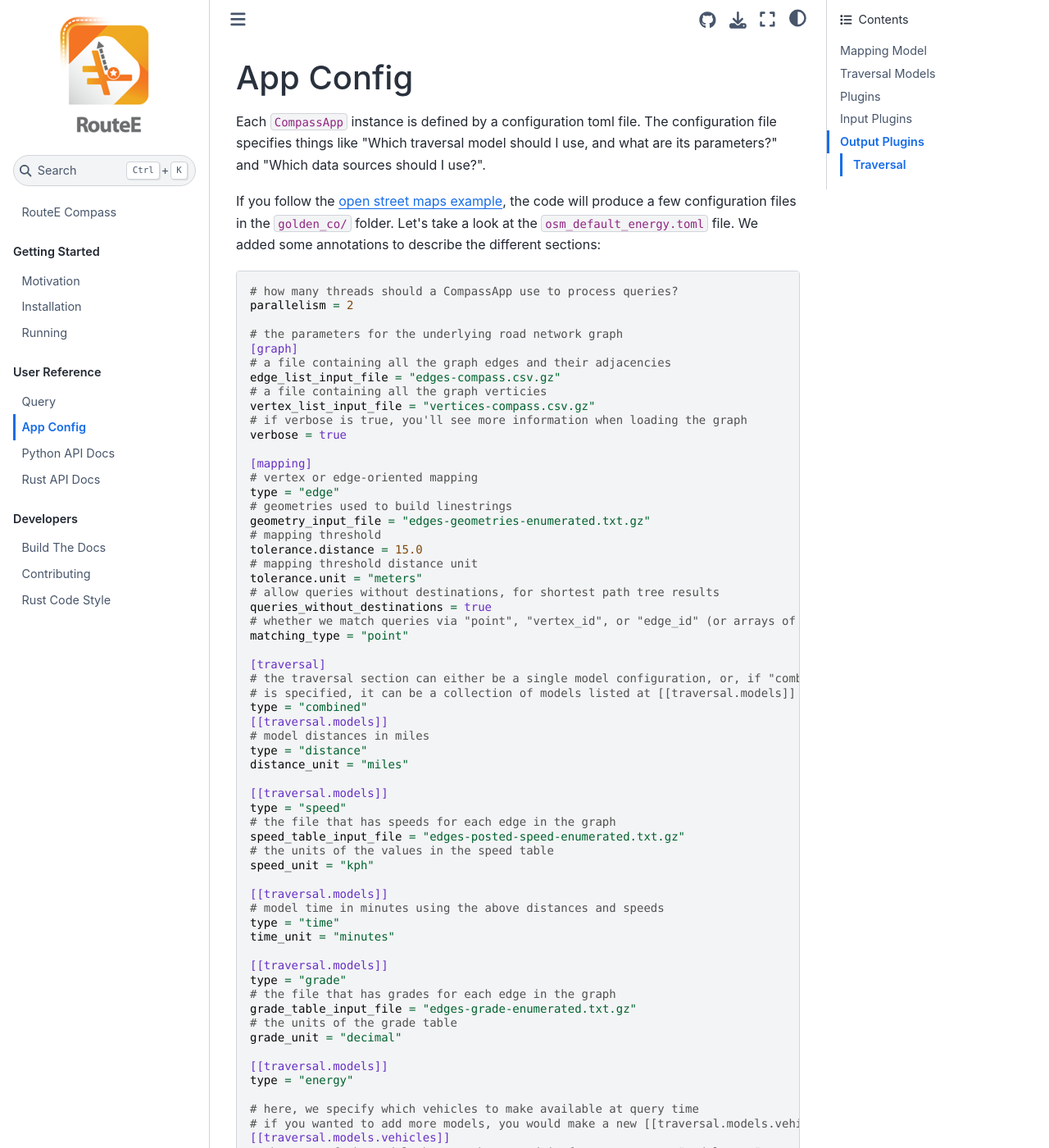
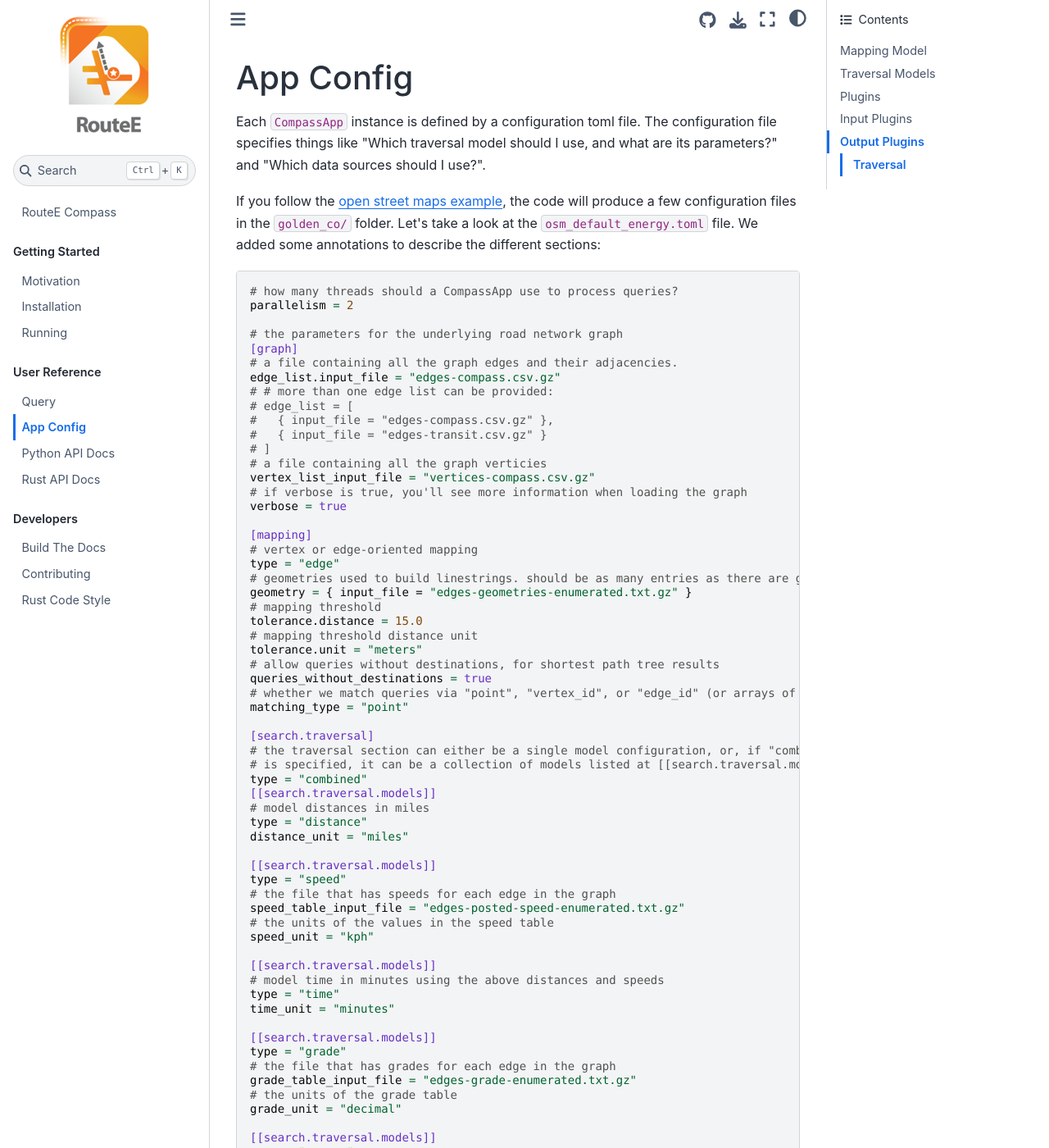
Before and after one commit to NREL/routee-compass, a Jupyter Book: the page built from docs/config.md, in a window 1280 px wide and 1400 px high. Shown: the whole window at 82% size. Built offline with Jupyter Book 1.0.4 settings and Sphinx 7.4.7 and the Sphinx Book theme 1.1.4, drawn with Linux system fonts in a browser that asks for light colours; pages that are not in the unit, such as notebooks, are missing from menus; some of the changed text lies outside the part shown.

Commit message:
update config documentation with edge_list changes

````diff
--- a/docs/config.md
+++ b/docs/config.md
@@ -12,8 +12,13 @@ parallelism = 2
 
 # the parameters for the underlying road network graph
 [graph]
-# a file containing all the graph edges and their adjacencies
-edge_list_input_file = "edges-compass.csv.gz"
+# a file containing all the graph edges and their adjacencies.
+edge_list.input_file = "edges-compass.csv.gz"
+# # more than one edge list can be provided:
+# edge_list = [
+#   { input_file = "edges-compass.csv.gz" },
+#   { input_file = "edges-transit.csv.gz" }
+# ]
 # a file containing all the graph verticies
 vertex_list_input_file = "vertices-compass.csv.gz"
 # if verbose is true, you'll see more information when loading the graph
@@ -22,8 +27,8 @@ verbose = true
 [mapping]
 # vertex or edge-oriented mapping
 type = "edge"
-# geometries used to build linestrings
-geometry_input_file = "edges-geometries-enumerated.txt.gz"
+# geometries used to build linestrings. should be as many entries as there are graph.edge_list entries.
+geometry = { input_file = "edges-geometries-enumerated.txt.gz" }
 # mapping threshold
 tolerance.distance = 15.0
 # mapping threshold distance unit
@@ -33,40 +38,40 @@ queries_without_destinations = true
 # whether we match queries via "point", "vertex_id", or "edge_id" (or arrays of combinations)
 matching_type = "point"
 
-[traversal]
+[search.traversal]
 # the traversal section can either be a single model configuration, or, if "combined"
-# is specified, it can be a collection of models listed at [[traversal.models]]
+# is specified, it can be a collection of models listed at [[search.traversal.models]]
 type = "combined"
-[[traversal.models]]
+[[search.traversal.models]]
 # model distances in miles
 type = "distance"
 distance_unit = "miles"
 
-[[traversal.models]]
+[[search.traversal.models]]
 type = "speed"
 # the file that has speeds for each edge in the graph
 speed_table_input_file = "edges-posted-speed-enumerated.txt.gz"
 # the units of the values in the speed table
 speed_unit = "kph"
 
-[[traversal.models]]
+[[search.traversal.models]]
 # model time in minutes using the above distances and speeds
 type = "time"
 time_unit = "minutes"
 
-[[traversal.models]]
+[[search.traversal.models]]
 type = "grade"
 # the file that has grades for each edge in the graph
 grade_table_input_file = "edges-grade-enumerated.txt.gz"
 # the units of the grade table
 grade_unit = "decimal"
 
-[[traversal.models]]
+[[search.traversal.models]]
 type = "energy"
 
 # here, we specify which vehicles to make available at query time
-# if you wanted to add more models, you would make a new [[traversal.models.vehicles]] section.
-[[traversal.models.vehicles]]
+# if you wanted to add more models, you would make a new [[search.traversal.models.vehicles]] section.
+[[search.traversal.models.vehicles]]
 # the name of the model that can be passed in from a query as "model_name"
 name = "2012_Ford_Focus"
 # the type of the vehicle, currently either:
@@ -89,7 +94,7 @@ real_world_energy_adjustment = 1.166
 
 # what underlying machine learn framework to use [smartcore | interpolate ]
 # in this case we use a model that interpolates the underlying model type over a regular grid
-[traversal.models.vehicles.model_type.interpolate]
+[search.traversal.models.vehicles.model_type.interpolate]
 underlying_model_type = "smartcore"
 speed_lower_bound = 0
 speed_upper_bound = 100
@@ -133,13 +138,13 @@ trip_energy_electric = 1
 ## Access costs
 
 # A turn delay model that assigns a time cost to each type of turn
-[access]
+[search.access]
 type = "turn_delay"
 edge_heading_input_file = "edges-headings-enumerated.csv.gz"
-[access.turn_delay_model]
+[search.access.turn_delay_model]
 type = "tabular_discrete"
 time_unit = "seconds"
-[access.turn_delay_model.table]
+[search.access.turn_delay_model.table]
 no_turn = 0.0
 slight_right = 0.5
 right = 1.0
@@ -180,7 +185,7 @@ type = "vertex"
 # # when type = "vertex", this can be omitted, and the system will
 # # instead use the graph vertex coordinates to build map geometries
 # # which produces far simpler route sequences as a result.
-# geometry_input_file = "edges-geometries-enumerated.txt.gz"
+# geometry = { input_file = "edges-geometries-enumerated.txt.gz" }
 
 # # optional query distance tolerance for map matching.
 # tolerance.distance = 15.0
@@ -206,7 +211,8 @@ As opposed to vertex-oriented mapping, the edge-oriented will additionally apply
 ```toml
 [mapping]
 type = "edge"
-geometry_input_file = "edges-geometries-enumerated.txt.gz"
+# this can b
+geometry = { input_file = "edges-geometries-enumerated.txt.gz" }
 
 # # optional query distance tolerance for map matching.
 # tolerance.distance = 15.0
@@ -234,7 +240,7 @@ Here are the default traversal models that come with the `CompassApp`:
 The distance traversal model is a very simple model that just uses distance for computing a route, producing the route that has the shortest distance.
 
 ```toml
-[[traversal.models]]
+[[search.traversal.models]]
 type = "distance"
 distance_unit = "miles"
 ```
@@ -244,7 +250,7 @@ distance_unit = "miles"
 The speed table traversal model uses a speed lookup table to assign edge speeds.
 
 ```toml
-[[traversal.models]]
+[[search.traversal.models]]
 type = "speed"
 speed_table_input_file = "edges-posted-speed-enumerated.txt.gz"
 speed_unit = "kph"
@@ -255,7 +261,7 @@ speed_unit = "kph"
 This simple model computes traversal time based on upstream distance and speed models.
 
 ```toml
-[[traversal.models]]
+[[search.traversal.models]]
 type = "time"
 time_unit = "minutes"
 ```
@@ -265,7 +271,7 @@ time_unit = "minutes"
 Uses a lookup table to assign grade values.
 
 ```toml
-[[traversal.models]]
+[[search.traversal.models]]
 type = "grade"
 grade_input_file = "edges-grade-enumerated.txt.gz"
 grade_unit = "decimal"
@@ -276,7 +282,7 @@ grade_unit = "decimal"
 Assigns elevation gain and loss calculated from the grade value and distance.
 
 ```toml
-[[traversal.models]]
+[[search.traversal.models]]
 type = "elevation"
 distance_unit = "feet"
 ```
@@ -286,12 +292,12 @@ distance_unit = "feet"
 The energy model computes energy (with a routee-powertrain vehicle model) and speed over an edge.
 
 ```toml
-[[traversal.models]]
+[[search.traversal.models]]
 type = "energy"
 
 # here, we specify which vehicles to make available at query time
 # if you wanted to add more models, you would make a new [[traversal.models.vehicles]] section.
-[[traversal.models.vehicles]]
+[[search.traversal.models.vehicles]]
 # the name of the model that can be passed in from a query as "model_name"
 name = "2012_Ford_Focus"
 # the type of the vehicle, currently either:
@@ -314,7 +320,7 @@ real_world_energy_adjustment = 1.166
 
 # what underlying machine learn framework to use [smartcore | interpolate ]
 # in this case we use a model that interpolates the underlying model type over a regular grid
-[traversal.models.vehicles.model_type.interpolate]
+[search.traversal.models.vehicles.model_type.interpolate]
 underlying_model_type = "smartcore"
 speed_lower_bound = 0
 speed_upper_bound = 100
````
